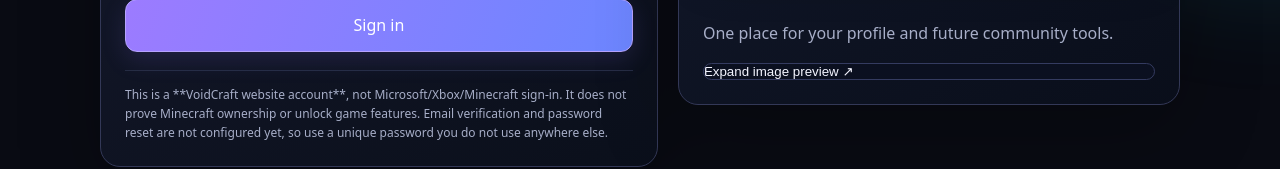
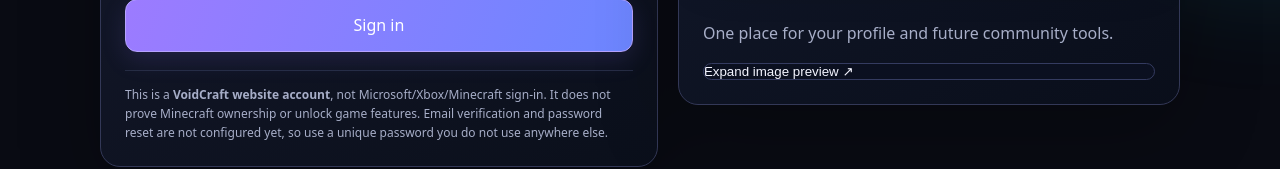
Before and after one commit to hsudais201-ops/myLauncher, a plain HTML site: page website/signin.html in a window 1280 px wide. Shown: the part 793-962 px from the top of the page. Drawn offline with Linux system fonts and the light colour scheme; no server answers.

Commit message:
Polish sign-in note typography

```diff
--- a/website/signin.html
+++ b/website/signin.html
@@ -24,7 +24,7 @@
 <div id="confirm-field" hidden><label for="auth-confirm">Confirm password</label><input id="auth-confirm" name="confirm" type="password" autocomplete="new-password" minlength="12" maxlength="128" disabled placeholder="Enter the same password again"></div>
 <button id="auth-submit" class="btn auth-submit" type="submit">Sign in</button>
 </form>
-<p class="auth-note">This is a **VoidCraft website account**, not Microsoft/Xbox/Minecraft sign-in. It does not prove Minecraft ownership or unlock game features. Email verification and password reset are not configured yet, so use a unique password you do not use anywhere else.</p>
+<p class="auth-note">This is a <strong>VoidCraft website account</strong>, not Microsoft/Xbox/Minecraft sign-in. It does not prove Minecraft ownership or unlock game features. Email verification and password reset are not configured yet, so use a unique password you do not use anywhere else.</p>
 </div>
 <aside class="auth-aside">
 <img src="assets/previews/voidcraft-home.svg" alt="Illustration of the VoidCraft launcher dashboard" class="auth-art">
```
